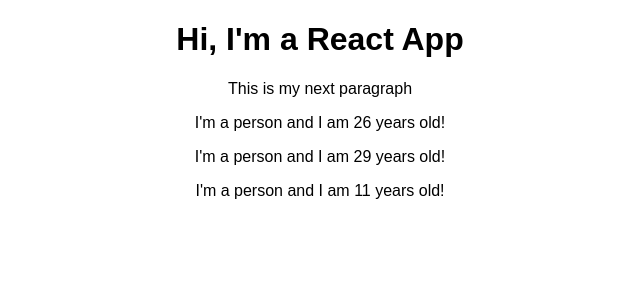
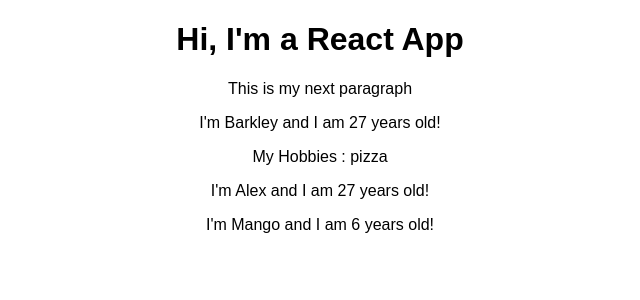
Before and after one commit to barksanto/react-complete-guide, a React (Create React App) app: page / in a window 1280 px wide. Shown: the top 300 px of the page, without its empty margins (320-960 px from the left). Built offline with nearby package versions, Linux system fonts and the light colour scheme.

Commit message:
working with props and children that arent specified as properties

```diff
--- a/src/App.js
+++ b/src/App.js
@@ -12,9 +12,9 @@
       <div className="App">
         <h1>Hi, I'm a React App</h1>
         <p>This is my next paragraph</p>
-        <Person />
-        <Person />
-        <Person />
+        <Person name="Barkley" age="27">My Hobbies : pizza</Person>
+        <Person name="Alex" age="27" />
+        <Person name="Mango" age="6" />
 
       </div>
     );
--- a/src/Person/Person.js
+++ b/src/Person/Person.js
@@ -1,8 +1,14 @@
 import React from "react"; // must import react in each component file
 
 // this is the preferred way to write functions.
-const person = () => {
-  return <p>I'm a person and I am {Math.floor(Math.random() * 30)} years old!</p>
+const person = (props) => {
+  return (
+    <div>
+      <p>I'm {props.name} and I am {props.age} years old!</p>
+      {/* This is how we can return what's inside of the <Person></Person> */}
+      <p>{props.children}</p>
+    </div>
+  )
 }
 
 export default person; // exporting the fn DONT FORGET
```
